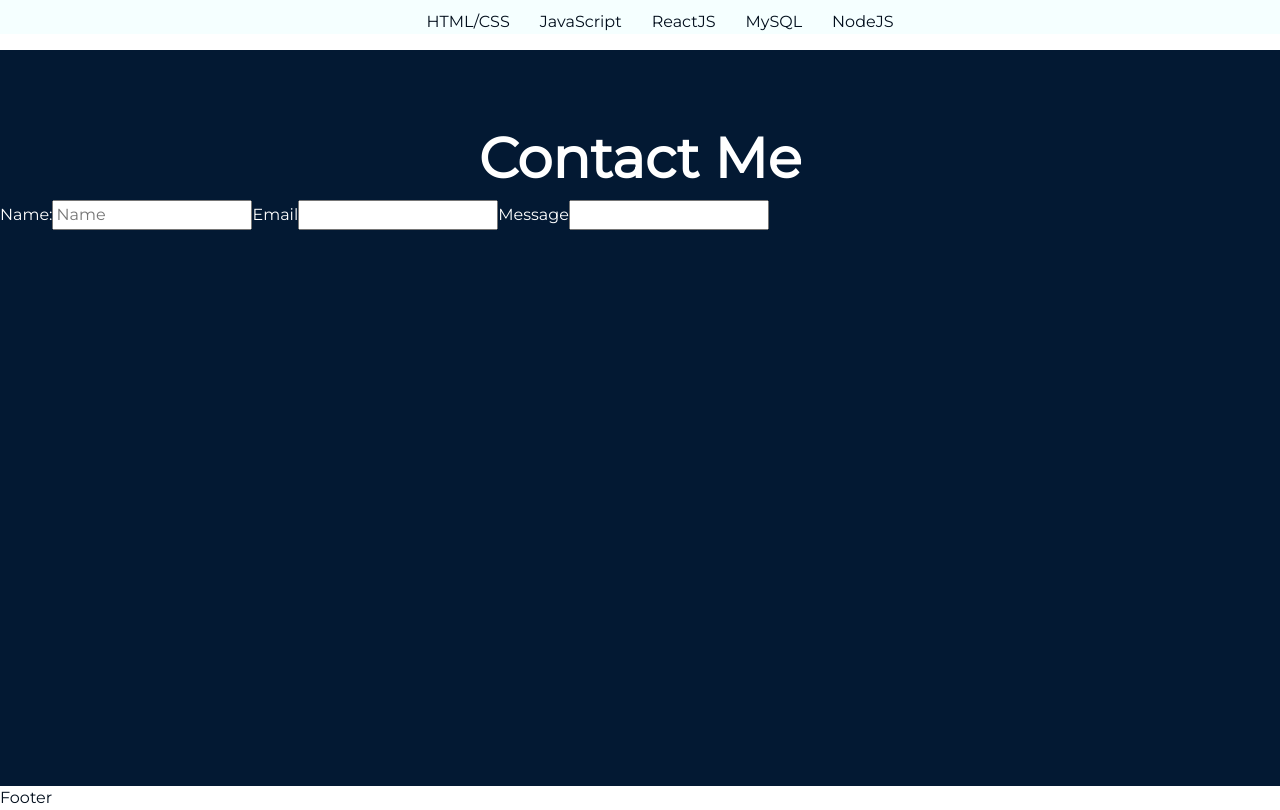
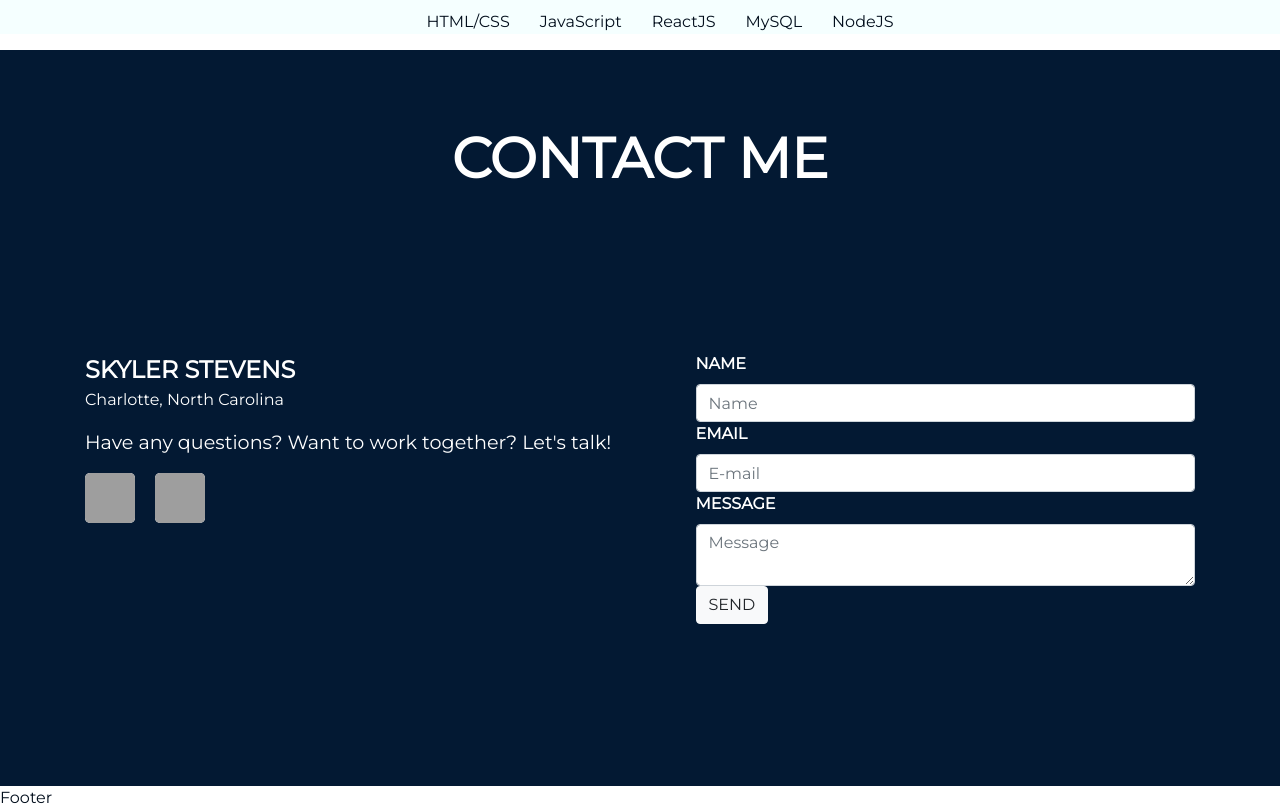
Before and after one commit to SkylerCStevens/portfolio-page, a React (Create React App) app: page / in a window 1280 px wide. Shown: the part 2000-2810 px from the top of the page. Built offline with nearby package versions, Linux system fonts and the light colour scheme; grey boxes are pictures that could not be loaded.

Commit message:
Add name and address

```diff
--- a/src/Components/Contact.jsx
+++ b/src/Components/Contact.jsx
@@ -3,17 +3,30 @@ import React from 'react';
 const Contact = () => {
     return (
         <div className="contact" id="contact">
-            <h2 className="page-header">Contact Me</h2>
-            <form>
-                <label>Name:</label>
-                <input placeholder="Name"></input>
+            <div className="container">
+            <h2 className="page-header">CONTACT ME</h2>
+            <div className="contact-content">
+            <div className="name-address">
+                <span className="contact-name">SKYLER STEVENS</span>
+                <address>Charlotte, North Carolina</address>
+                <p className="contact-p">Have any questions? Want to work together? Let's talk!</p>
+                <a href="https://github.com/SkylerCStevens" target="_blank"><img className="icon github" src="https://cdn4.iconfinder.com/data/icons/liu-square-blac/60/github-square-social-media-512.png" alt="GitHub icon"></img></a>
+                <a href="https://www.linkedin.com/in/skyler-stevens-789115195/" target="_blank"><img className="icon" src="https://cdn0.iconfinder.com/data/icons/global-top-brands/430/linkedin-logo-1-512.png" alt="LinkedIn icon"></img></a>
+            </div>
+            <form className="contact-form column-right">
+                <label className="form-label" for="user_name">NAME</label>
+                <input className="form-control" id="user_name" placeholder="Name" required></input>
 
-                <label>Email</label>
-                <input type="email"></input>
+                <label className="form-label" for="user_email">EMAIL</label>
+                <input className="form-control" id="user_email" type="email" placeholder="E-mail" required></input>
 
-                <label>Message</label>
-                <input type="text"></input>
+                <label className="form-label" for="user_message">MESSAGE</label>
+                <textarea className="form-control" id="user_message" type="text" placeholder="Message" required></textarea>
+
+                <button className="btn btn-light" type="submit" value="submit">SEND</button>
             </form>
+            </div>
+            </div>
         </div>
     )
 };
```
